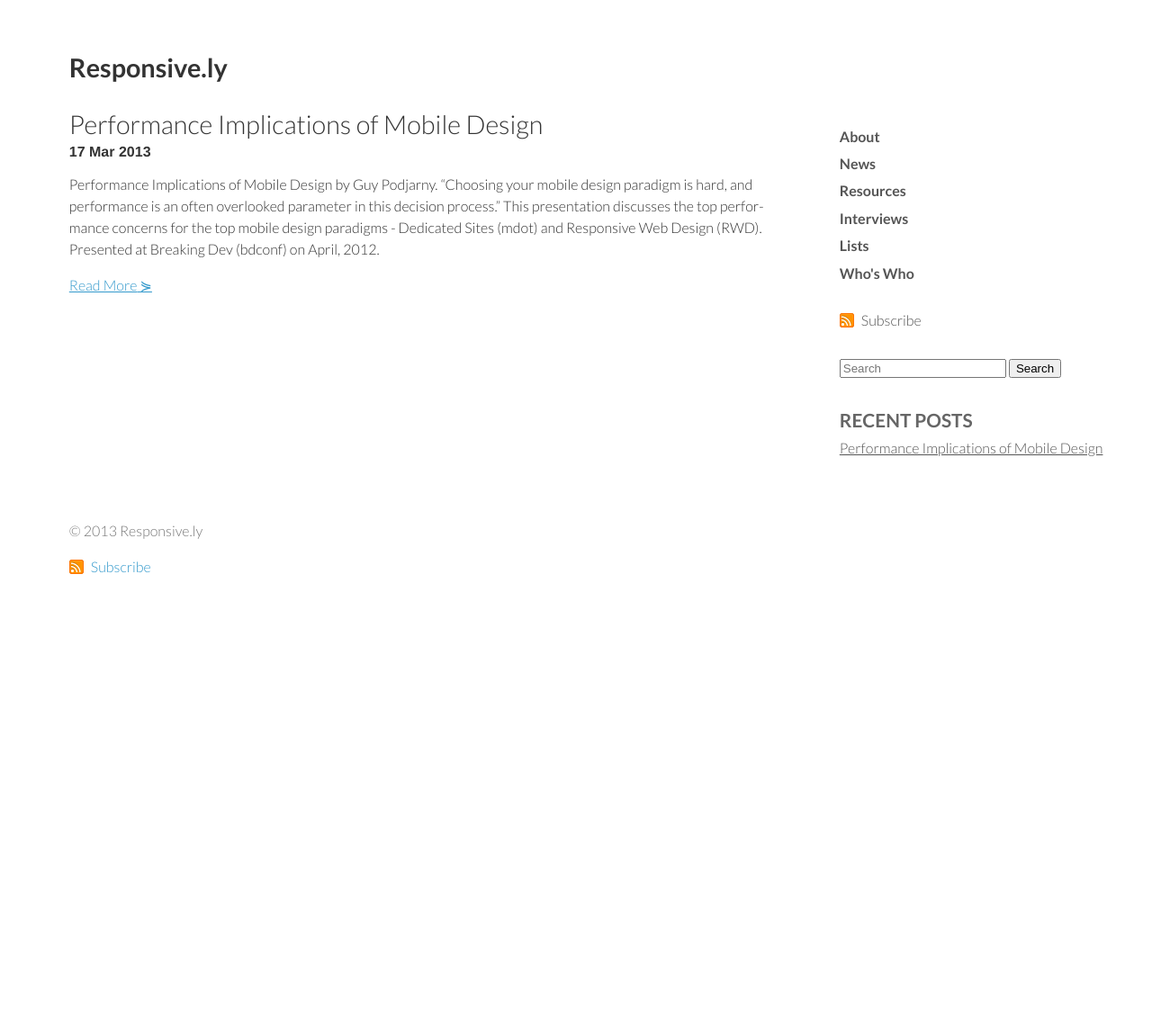
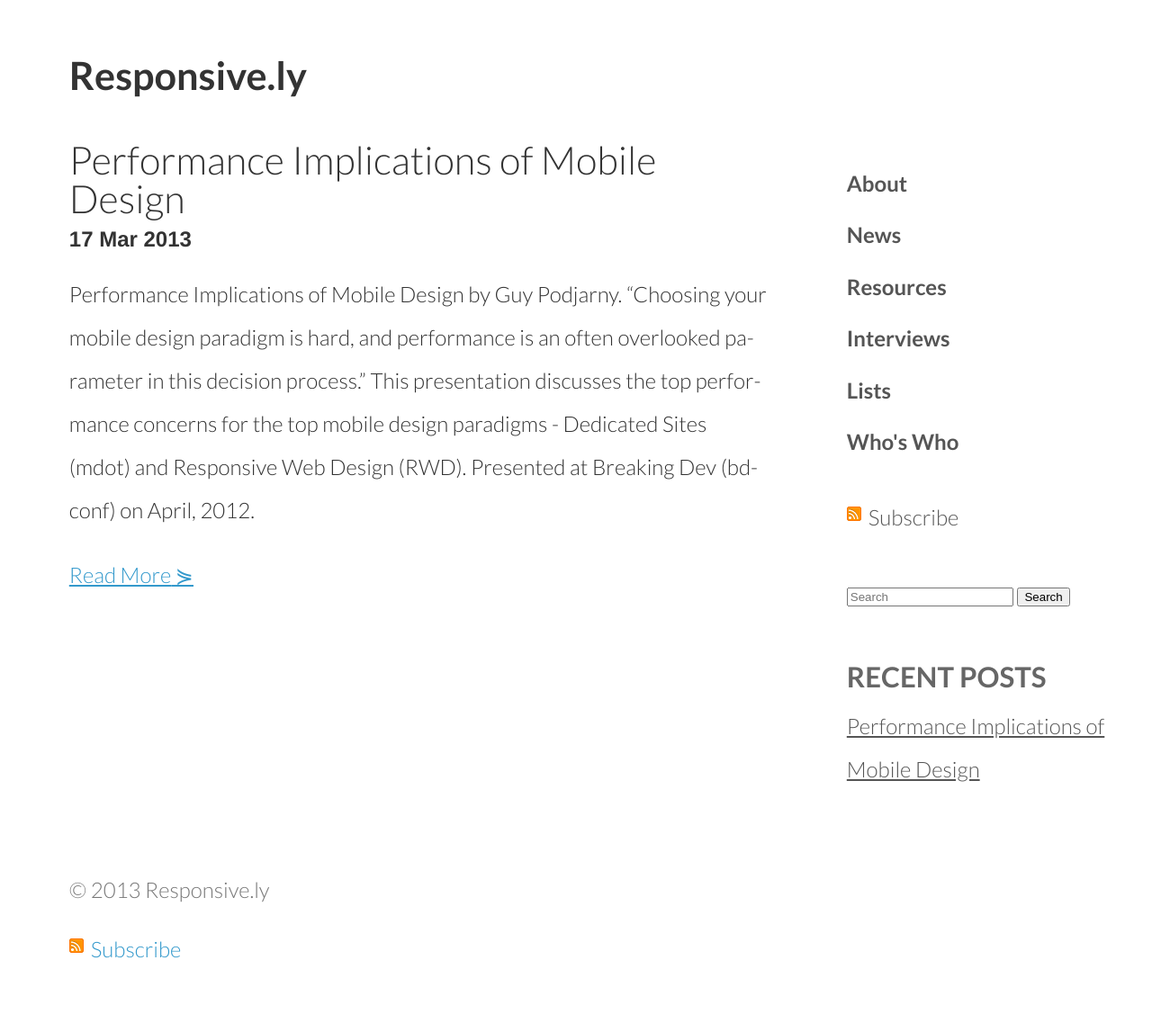
Before and after one commit to thedougco/responsive.ly, a Jekyll site: the page built from index.html, in a window 1280 px wide. Shown: the whole page at 90% size. Built offline with Jekyll 4.4.1, drawn with Linux system fonts in a browser that asks for light colours; nearby versions of some CDN libraries; Markdown is read by kramdown in place of the engine named in the settings; the list of posts is cut into pages by our own code; before the commit the page ends 900 px from its top, so only the background shows below that.

Commit message:
CSS edits

```diff
--- a/css/site.css
+++ b/css/site.css
@@ -1,9 +1,9 @@
 /*!
-Updated:2013.01.19
+Updated:2013.03.20
 
 Author:
-Erik Runyon
-WeedyGarden.net
+Erik Runyon & Doug Gapinski
+responsive.ly is based on the original design Erik Runyon did for weedygarden.net
 
 CONTENTS
 -----------------------------------------
@@ -35,7 +35,7 @@
        -o-hyphens:auto;
           hyphens:auto;
 }
-body {width:100%; margin:0; padding:0; color:#333; font:1em/1.5em Lato, "Helvetica Neue", Helvetica, Arial, Verdana, sans-serif; background:#fff;}
+body {width:100%; margin:0; padding:0; color:#333; font:1.5em/2em Lato, "Helvetica Neue", Helvetica, Arial, Verdana, sans-serif; background:#fff;}
 article, aside, details, figcaption, figure, footer, header, hgroup, nav, section, summary {display:block;}
 audio, canvas, video {display:inline-block; *display:inline; *zoom:1;}
 audio:not([controls]) {display:none;}
```
